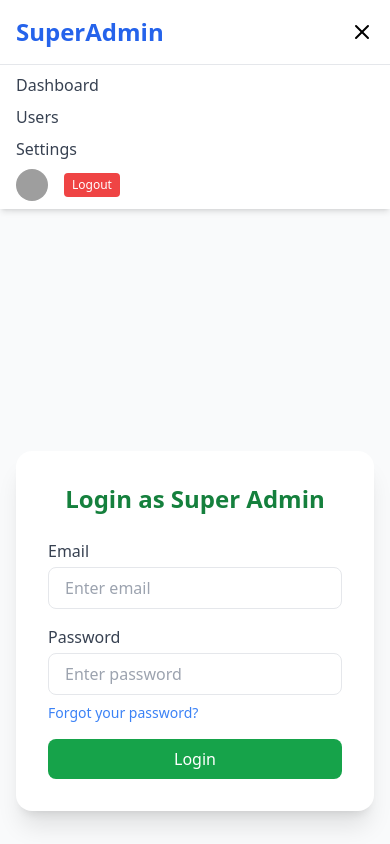
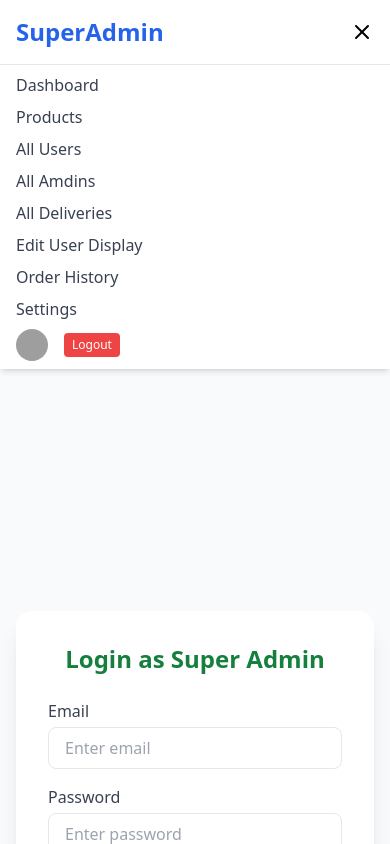
Before and after one commit to hainweb/ecom-superadmin-frontend, a React (Create React App) app: page /login in a window 390 px wide. Both pictures are taken after a click on the button 362 px from the left and 32 px from the top of the page. Shown: the top 844 px of the page. Built offline with nearby package versions, Linux system fonts and the light colour scheme; no server answers; grey boxes are pictures that could not be loaded.

Commit message:
fix: redeploy with fresh build

```diff
--- a/src/components/header.jsx
+++ b/src/components/header.jsx
@@ -95,15 +95,30 @@ const SuperAdminHeader = () => {
       {mobileMenuOpen && (
         <div className="md:hidden bg-white border-t">
           <nav className="flex flex-col px-4 py-2 space-y-2 text-gray-700 font-medium">
-            <a href="/dashboard" className="hover:text-blue-600">
+              <Link to="/dashboard" className="hover:text-blue-600">
               Dashboard
-            </a>
-            <a href="/users" className="hover:text-blue-600">
-              Users
-            </a>
-            <a href="/settings" className="hover:text-blue-600">
+            </Link>
+            <Link to="/products" className="hover:text-blue-600">
+              Products
+            </Link>
+            <Link to="/all-users" className="hover:text-blue-600">
+              All Users
+            </Link>
+            <Link to="/all-admins" className="hover:text-blue-600">
+              All Amdins
+            </Link>
+            <Link to="/all-deliveries" className="hover:text-blue-600">
+              All Deliveries
+            </Link>
+            <Link to="/edit-user-display" className="hover:text-blue-600">
+              Edit User Display
+            </Link>
+            <Link to="/total-orders" className="hover:text-blue-600">
+              Order History
+            </Link>
+            <Link to="/settings" className="hover:text-blue-600">
               Settings
-            </a>
+            </Link>
             <div className="flex items-center space-x-2 mt-2">
               <img
                 src="https://i.pravatar.cc/300"
```
Also changed, not shown: src/App.js (line endings or trailing spaces).
